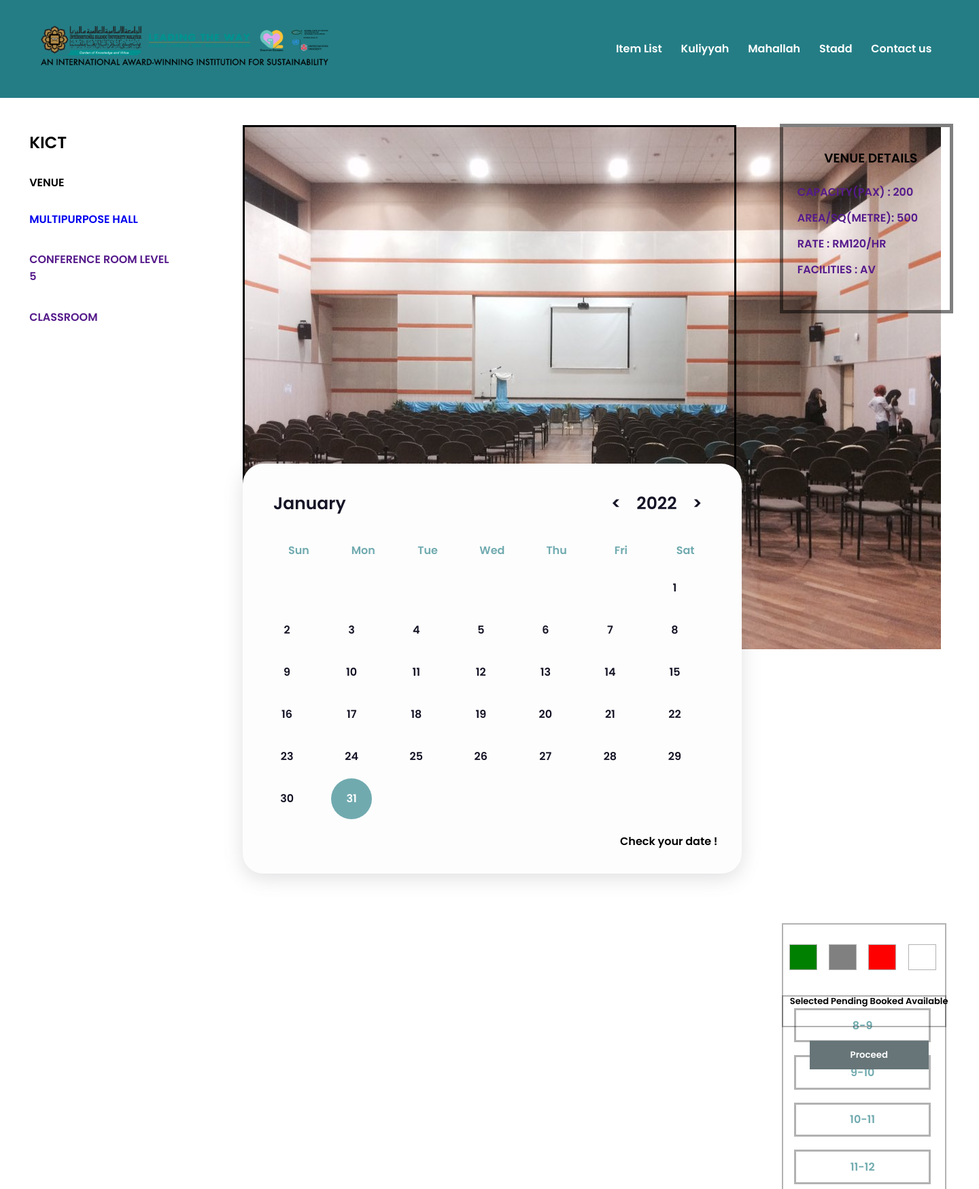
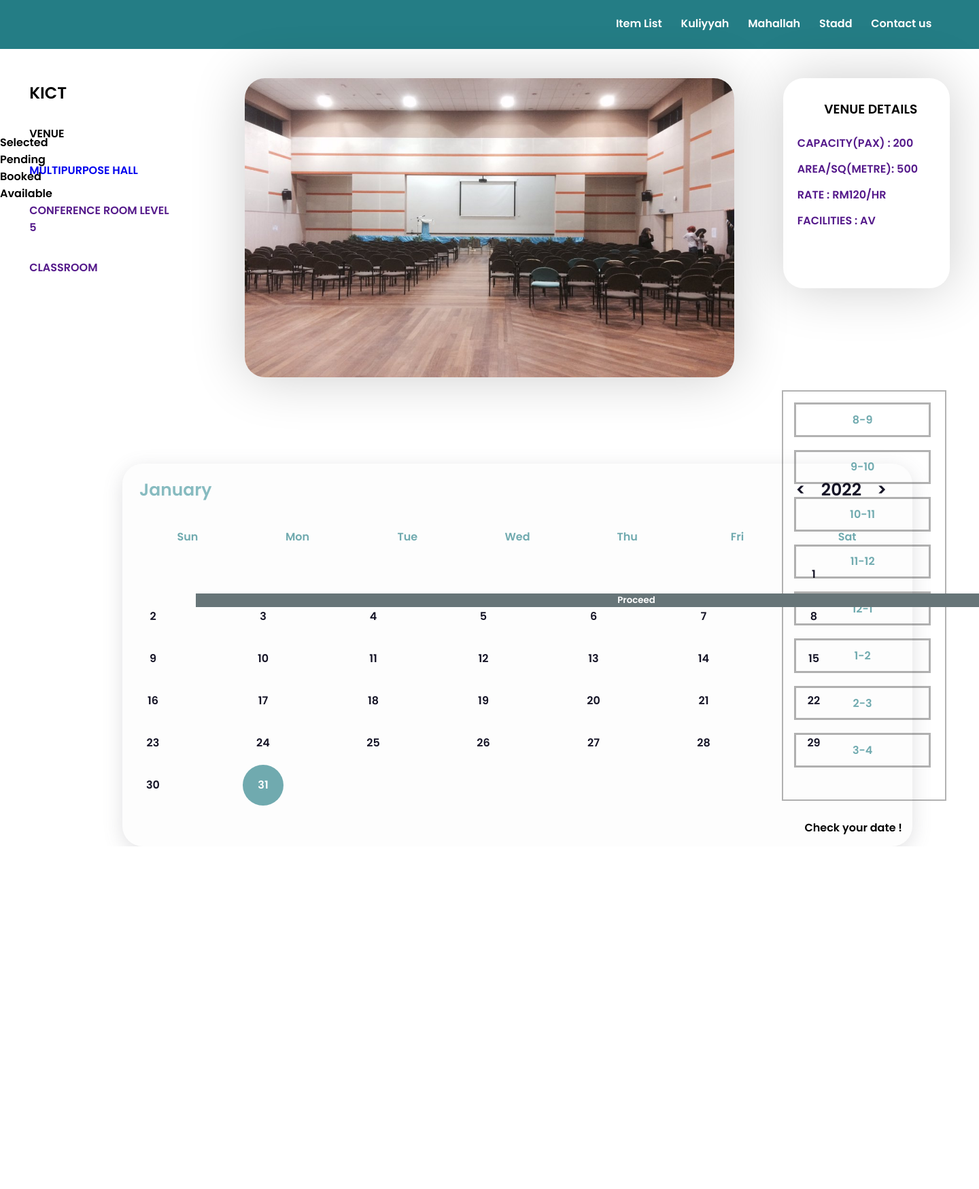
Before and after one commit to muhdazri1412/I-RESERVE, a PHP site: page /checkavail.html in a window 1440 px wide; the page is wider, and only the part inside the window is pictured. Shown: the top 1749 px of that part at 68% size. After the commit the page ends 1245 px from the top of that part, so only its background shows below. Run offline with PHP 8.4, Linux system fonts and the light colour scheme.

Commit message:
Update style.css

```diff
--- a/style.css
+++ b/style.css
@@ -48,7 +29,10 @@
     align-items: center;
 }
 nav img{
-    width: 500px;
+    width: 200px;
+    position: absolute;
+    margin:0;
+    top:-5.5%;
 
 }
 .nav-links{
@@ -388,14 +388,21 @@ margin-left: 3%;
 .venuedetails{
     position : absolute;
     width: 15%;
-    height:30%;
+    height:35%;
     margin-left: 80%;
     margin-top: 3%;
-    outline: 5px solid rgba(0,0,0,0.5);
+    /*outline: 5px solid rgba(0,0,0,0.5);*/
+    box-shadow: 0 0 80px rgba(0,0,0,0.2);
+    border-radius: 30px;
     overflow: hidden;
     padding: 1%;
 
 
+}
+
+.venuedetails:hover{
+    transform: scale(1.15);
+    transition: ease-in-out 0.3s;
 }
 
 .venuedetails ul li {
@@ -428,22 +435,37 @@ margin-left: 3%;
 .venueimage {
     width: 50%;
     height:55%;
-
+    position: absolute;
     margin-right:25%;
     margin-left:25%;
     margin-top: 3%;
-    outline: 3px solid#000000;
+    box-shadow: 0 0 80px rgba(0,0,0,0.2);
+    border-radius: 30px;
+}
+
+.venueimage img{
+    min-width:100%;
+    max-height: 100%;
+    border-radius: 30px;
 }
 
 .calendar {
-    width: 80%;
+    width: 60%;
     height:65%;
     position: absolute;
     margin-right:25%;
     margin-left:25%;
     margin-top: 35%;
-    outline: 3px solid#000000;
+    width: 200%;
+    background-color: var(--bg-main);
+    border-radius: 30px;
+    padding: 5px;
+    position: relative;
+    overflow: hidden;
+    outline:#677578;
+
     }
+
 
 .time{
     width: 13.5%;
@@ -479,55 +501,6 @@ margin-left: 3%;
         transition: 0.3s;
         outline: none;
     }
-
-
-
-.legend{
-    position :absolute;
-    width: 13.5%;
-    height: 15%;
-    top:170%;
-    left:80%;
-    outline: 2px solid rgba(0,0,0,0.3);
-    text-decoration: none;
-    padding-right: 3%;
-    padding-top: 2%;
-    margin-bottom: 10%;
-
-    }
-
-.legend ul li {
-
-    list-style-type: none;
-    display: inline;
-
-
-    }
-
-.legend ul li a{
-
-    position: relative;
-    padding-bottom: 7%;
-    padding-right: 20%;
-    margin:5%;
-    outline: 1px solid rgba(0,0,0,0.3);
-
-    }
-
-.legendtitle{
-
- width: 120%;
- position:relative;
- top: 33%;
- font-size:small;
- list-style-type: none;
- margin:5%;
-
-}
-
-
-
-
 
 .bookingform .header{
     min-height: 65vh;
@@ -860,22 +833,12 @@ input[type="checkbox"]{
     position: absolute;
     width:40%;
     top:60%;
-    left:14.8%
+    left:2.5%
 
 
 }
 
-.calendar {
-    height: max-content;
-    width: 118.65%;
-    background-color: var(--bg-main);
-    border-radius: 30px;
-    padding: 25px;
-    position: relative;
-    overflow: hidden;
-    outline:#677578;
 
-}
 
 .light .calendar {
     box-shadow: var(--shadow);
@@ -959,13 +922,15 @@ input[type="checkbox"]{
     padding: 5px 10px;
     border-radius: 10px;
     cursor: pointer;
+    color:#87bbc0;
 
 }
 
 .month-picker:hover {
-    background-color: var(--color-hover);
+    background-color: /*var(--color-hover)*/ #87bbc0;
     color:white;
     transition: 0.3s;
+    text-decoration: none;
 
 }
 
@@ -1353,14 +1316,98 @@ text-align: center;
 
 }
 
-.admin .form-container{
-    position: absolute;
-    left:15%;
-    top:20%;
-    max-width: 40%;
-    width: 100%;
-    background-color: #fff;
-    padding: 25px 30px;
-    border-radius: 5px;
+.timebutton{
+
+    margin-top: 8%;
+    width:33%;
+    height:70vh;
+    display: flex;
+    flex-wrap:wrap;
+    justify-content: space-between;
+    box-shadow: 0 0 80px rgba(0,0,0,0.2);
+    border-radius:30px;
 
 }
+
+.timebutton .flextime{
+
+flex-basis:100%;
+margin-left:5%;
+flex :1;
+width:40%;
+height:10%;
+margin-top:5%;
+
+}
+
+.hourpicker
+{
+    margin-top: 4%;
+    margin-left: 15%;
+}
+
+.timebutton .btn:hover{
+   transform: scale(1.3);
+   transition: ease-in-out 0.3s;
+
+
+}
+
+.hourlyheader
+{
+font-size: large;
+}
+
+.dailyheader{
+    font-size: large;
+    position: absolute;
+    margin-left: 20%;
+}
+
+.calendararea{
+
+color:#87bbc0;
+
+}
+
+.calendararea:hover{
+    background-color: #87bbc0;
+    transition: ease-in-out 0.3s;
+    color:white;
+    transform: scale(1.15);
+}
+
+.calendarfull{
+    background-color: rgb(255, 142, 142);
+    color:white;
+}
+
+.calendartop{
+
+    color:#87bbc0;
+
+}
+
+.footerz
+{
+    width:100%;
+    height:10vh;
+    position :relative;
+    bottom:0;
+
+}
+
+.chart1{
+    position: relative;
+    top : 0;
+    width:50%;
+    height:30%;
+    outline:1px solid black;
+}
+
+.chart2{
+    position: relative;
+    top : 60%;
+    width:50%;
+    height:30%;
+}
```
Also changed, not shown: other parts of style.css (+17 -22 lines).
